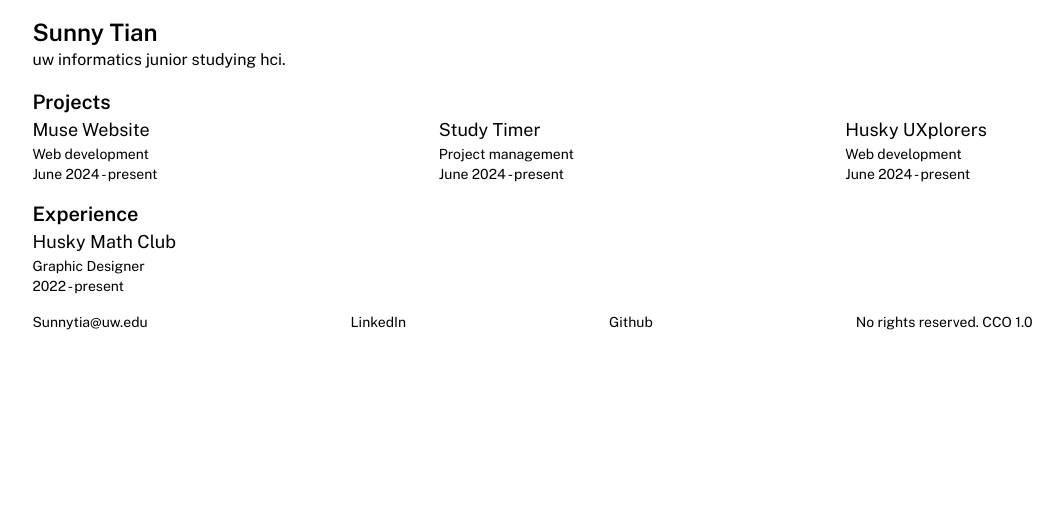
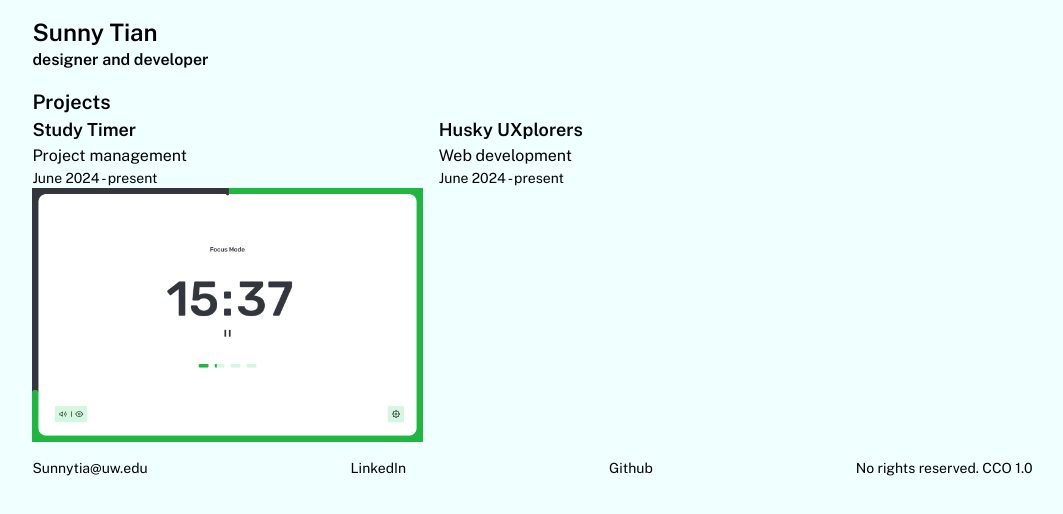
Before and after one commit to sunnyxtian/website, a React (Create React App) app in the folder portfolio/: page / in a window 1280 px wide. Shown: the top 514 px of the page, without its empty margins (6-1069 px from the left). Built offline with nearby package versions, Linux system fonts and the light colour scheme.

Commit message:
added images

```diff
--- a/portfolio/src/App.css
+++ b/portfolio/src/App.css
@@ -1,8 +1,9 @@
 body {
+  background-color: azure;
+
   font-family: 'Public Sans', 'Helvetica Neue', sans-serif;
   margin: auto;
   width: 94%;
-
   /* color: olivedrab; */
 }
 
--- a/portfolio/src/App.js
+++ b/portfolio/src/App.js
@@ -1,7 +1,6 @@
 import './App.css';
 import Intro from './components/Intro';
 import Projects from './components/Projects';
-import Experience from './components/Experience';
 import Footer from './components/Footer';
 
 function App () {
@@ -9,7 +8,6 @@ function App () {
     <div className="d-flex align-items-stretch">
       <Intro />
       <Projects />
-      <Experience />
       <Footer />
     </div>
   )
--- a/portfolio/src/components/Intro.js
+++ b/portfolio/src/components/Intro.js
@@ -1,8 +1,9 @@
 function Intro() {
   return (
-    <section>
+    <section className="">
       <h1 className="text-2xl font-semibold">Sunny Tian</h1>
-      <p>uw informatics junior studying hci.</p>
+      <p className="font-semibold">designer and developer</p>
+      {/* <p>I enjoy working on projects where I can bridge the gap between design and code.</p> */}
     </section>
   )
 }
--- a/portfolio/src/components/Projects.js
+++ b/portfolio/src/components/Projects.js
@@ -5,18 +5,17 @@ function Projects() {
 
       <div class="grid grid-cols-3 gap-4">
         <article>
-          <h3 className="text-lg">Muse Website</h3>
-          <h4 className="text-sm">Web development</h4>
+          <h3 className="text-lg font-semibold">Study Timer</h3>
+          <h4 className="">Project management</h4>
           <p className="text-sm">June 2024 - present</p>
+          <div className="py-2">
+            <img src="imgs/timer.png" alt="screenshot of a timer website interface">
+            </img>
+          </div>
         </article>
         <article>
-          <h3 className="text-lg">Study Timer</h3>
-          <h4 className="text-sm">Project management</h4>
-          <p className="text-sm">June 2024 - present</p>
-        </article>
-        <article>
-          <h3 className="text-lg">Husky UXplorers</h3>
-          <h4 className="text-sm">Web development</h4>
+          <h3 className="text-lg font-semibold">Husky UXplorers</h3>
+          <h4 className="">Web development</h4>
           <p className="text-sm">June 2024 - present</p>
         </article>
       </div>
--- a/portfolio/src/index.js
+++ b/portfolio/src/index.js
@@ -2,7 +2,6 @@ import React from 'react';
 import ReactDOM from 'react-dom/client';
 import './output.css';
 import App from './App';
-import reportWebVitals from './reportWebVitals';
 
 const root = ReactDOM.createRoot(document.getElementById('root'));
 root.render(
@@ -10,8 +9,3 @@ root.render(
     <App />
   </React.StrictMode>
 );
-
-// If you want to start measuring performance in your app, pass a function
-// to log results (for example: reportWebVitals(console.log))
-// or send to an analytics endpoint. Learn more: https://bit.ly/CRA-vitals
-reportWebVitals();
```
Also changed, not shown: portfolio/public/imgs/arrow.png (added), portfolio/public/imgs/timer.png (added).
